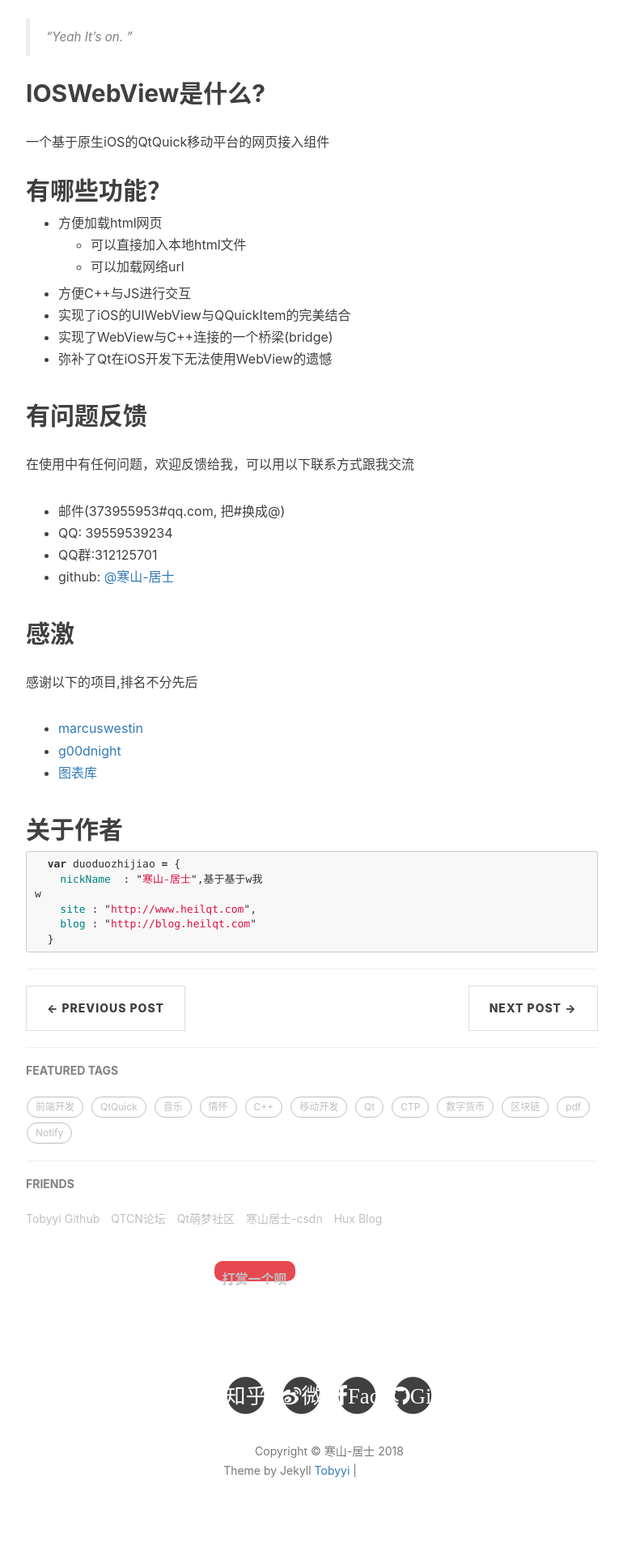
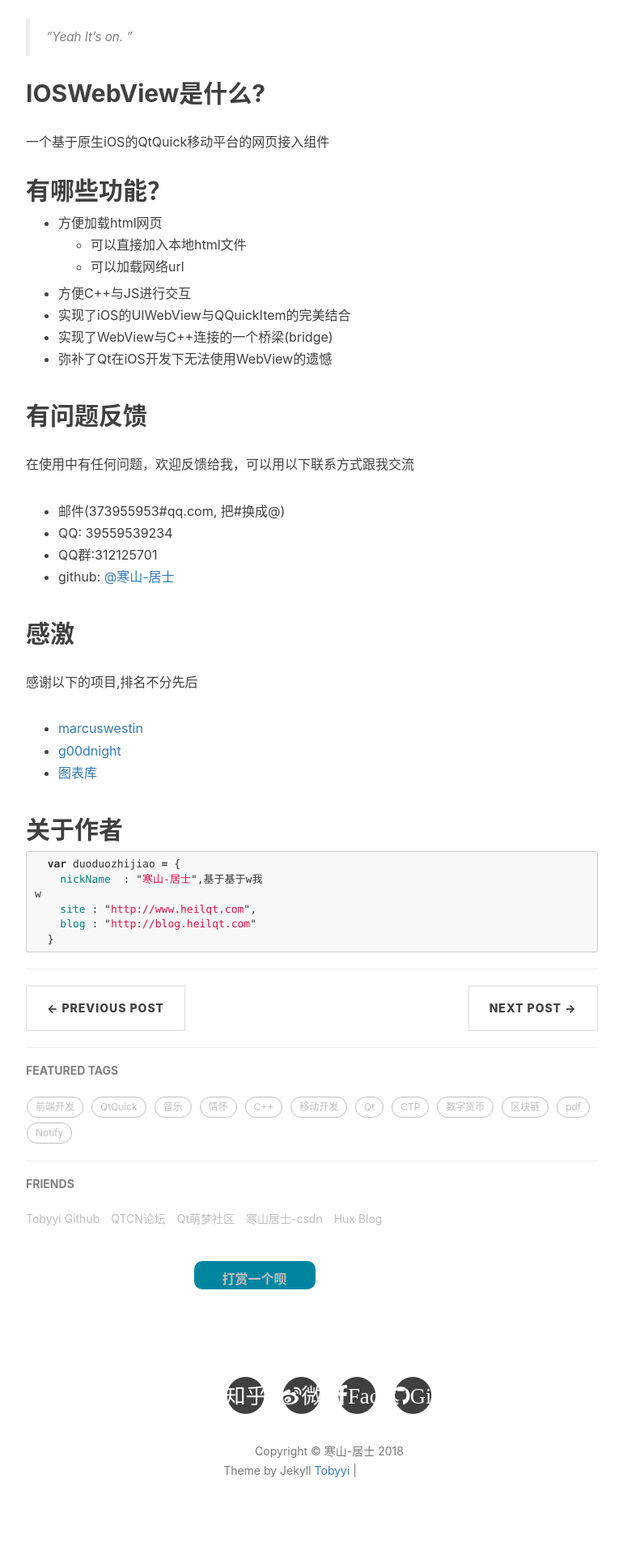
Before and after one commit to toby20130333/toby20130333.github.io, a Jekyll site: the page built from _posts/2017-02-18-Qt-Quick.markdown, in a window 1280 px wide. Shown: the part 600-2520 px from the top of the page at 81% size, without its empty margins (233-1003 px from the left). Built offline with Jekyll 4.4.1, drawn with Linux system fonts in a browser that asks for light colours; nearby versions of some CDN libraries; comment, search, counter and statistics services are not loaded; grey boxes are pictures that could not be loaded.

Commit message:
modified

```diff
--- a/_includes/new-old.html
+++ b/_includes/new-old.html
@@ -42,7 +42,7 @@
               .hide_box-play{z-index:999;filter:alpha(opacity=50);background:#666;opacity: 0.5;-moz-opacity: 0.5;left:0;top:0;height:99%;width:100%;position:fixed;display:none;}
               .shang_box-play{width:540px;height:540px;padding:10px;background-color:#fff;border-radius:10px;position:fixed;z-index:1000;left:50%;top:50%;margin-left:-280px;margin-top:-280px;border:1px dotted #dedede;display:none;}
               .shang_box-play img{border:none;border-width:0;}
-              .dashang{display:block;width:100px;margin:5px auto;height:25px;line-height:25px;padding:10px;background-color:#E74851;color:#fff;text-align:center;text-decoration:none;border-radius:10px;font-weight:bold;font-size:16px;transition: all 0.3s;}
+              .dashang{display:block;width:150px;margin:5px auto;height:35px;line-height:25px;padding:10px;background-color:#0085A1;color:#ffffff;text-align:center;text-decoration:none;border-radius:10px;font-weight:bold;font-size:16px;transition: all 0.3s;}
               .dashang:hover{opacity:0.8;padding:15px;font-size:18px;}
               .shang_close-play{float:right;display:inline-block;
                 margin-right: 10px;margin-top: 20px;
```
Also changed, not shown: img/payimg/alipayimg.jpg, img/payimg/weipayimg.jpg.
